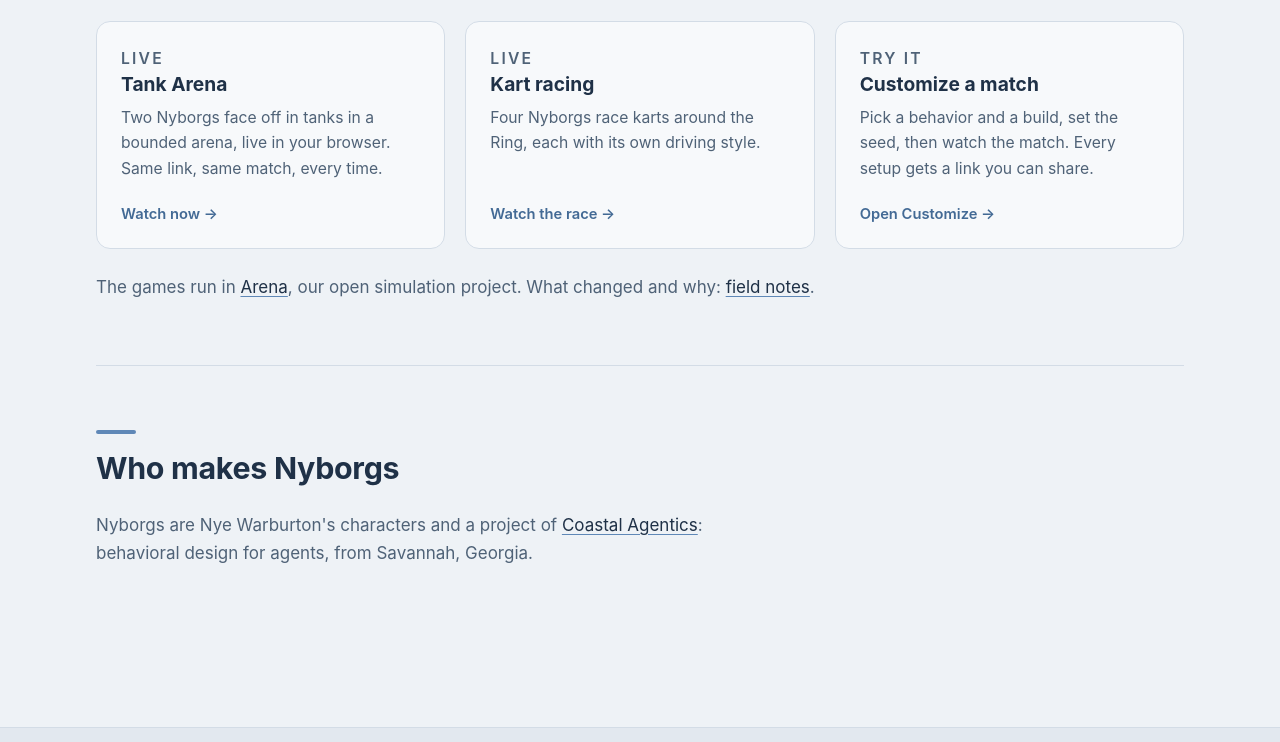
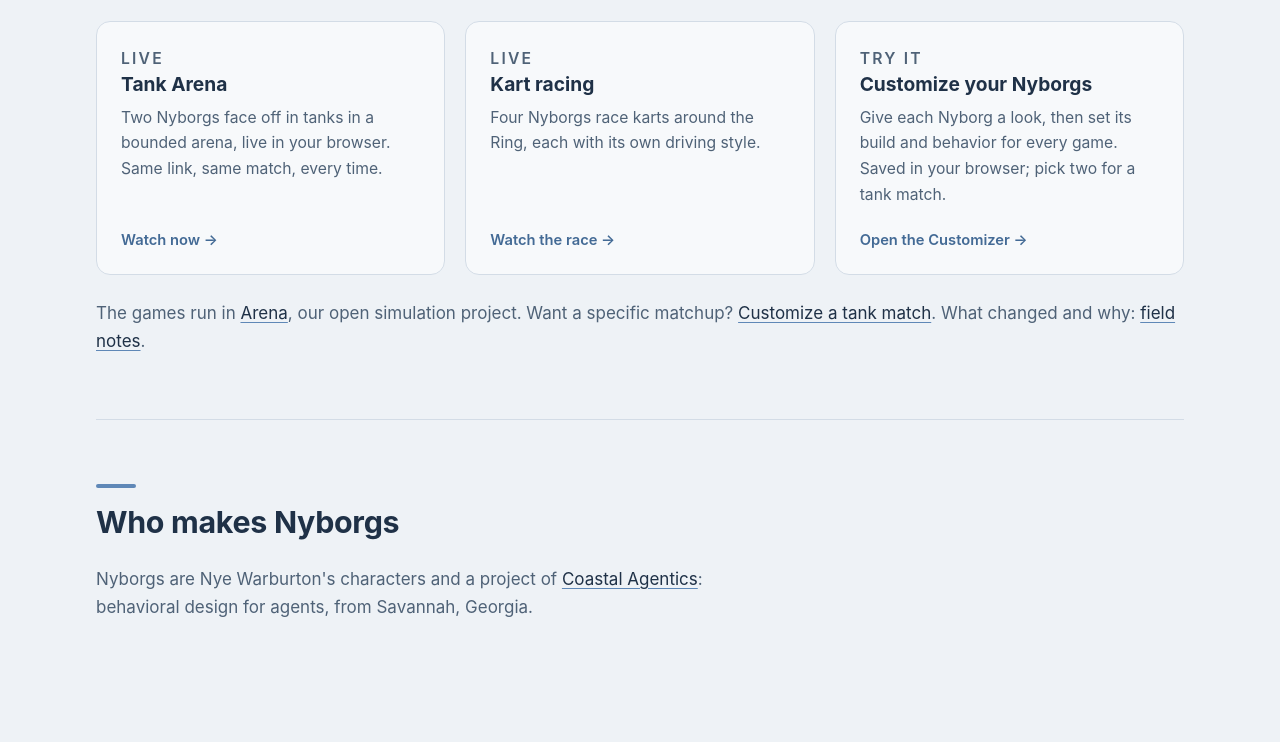
Before and after one commit to Coastal-Agentics/nyborgs, a plain HTML site: page index.html in a window 1280 px wide. Shown: the part 874-1616 px from the top of the page. Drawn offline with Linux system fonts and the light colour scheme.

Commit message:
Customize card opens the Nyborg Customizer (/arena/customizer.html)
Arena #73 merged the real Customizer. The card now links to it; the tank
match editor (?tab=customize) stays linked below the cards. README and
tools/shoot.py list the new page.

On-Behalf-Of: Nye Warburton
Signed-off-by: Coastal CoS (Grok Bot) <7074155+NyeGuy@users.noreply.github.com>

```diff
--- a/index.html
+++ b/index.html
@@ -150,13 +150,13 @@
         <li>
           <div class="card">
             <p class="card-tag">Try it</p>
-            <h3><a href="/arena/arena.html?tab=customize">Customize a match</a></h3>
-            <p>Pick a behavior and a build, set the seed, then watch the match. Every setup gets a link you can share.</p>
-            <span class="go" aria-hidden="true">Open Customize →</span>
+            <h3><a href="/arena/customizer.html">Customize your Nyborgs</a></h3>
+            <p>Give each Nyborg a look, then set its build and behavior for every game. Saved in your browser; pick two for a tank match.</p>
+            <span class="go" aria-hidden="true">Open the Customizer →</span>
           </div>
         </li>
       </ul>
-      <p class="more">The games run in <a href="/arena/">Arena</a>, our open simulation project. What changed and why: <a href="/arena/fieldnotes.html">field notes</a>.</p>
+      <p class="more">The games run in <a href="/arena/">Arena</a>, our open simulation project. Want a specific matchup? <a href="/arena/arena.html?tab=customize">Customize a tank match</a>. What changed and why: <a href="/arena/fieldnotes.html">field notes</a>.</p>
     </section>
 
     <section class="wrap section" aria-labelledby="who">
```
Also changed, not shown: 2 other files.
